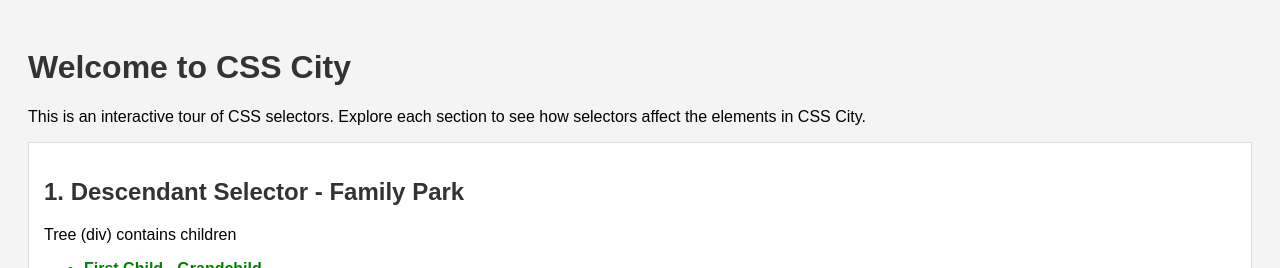
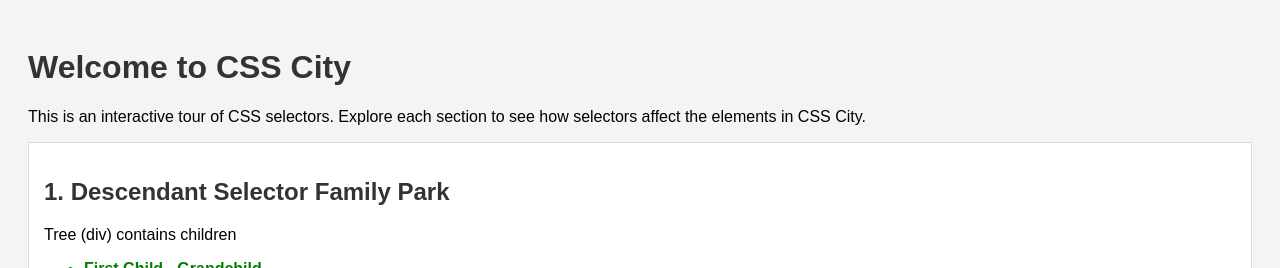
Before and after one commit to notAryan10/First, a plain HTML site: page index.html in a window 1280 px wide. Shown: the top 268 px of the page. Drawn offline with Linux system fonts and the light colour scheme.

Commit message:
Update index.html

```diff
--- a/index.html
+++ b/index.html
@@ -14,7 +14,7 @@
 
 <!-- Descendant Selector Section -->
 <section class="park">
-  <h2>1. Descendant Selector - Family Park</h2>
+  <h2>1. Descendant Selector Family Park</h2>
   <div class="tree">
     <p>Tree (div) contains children</p>
     <ul>
```
